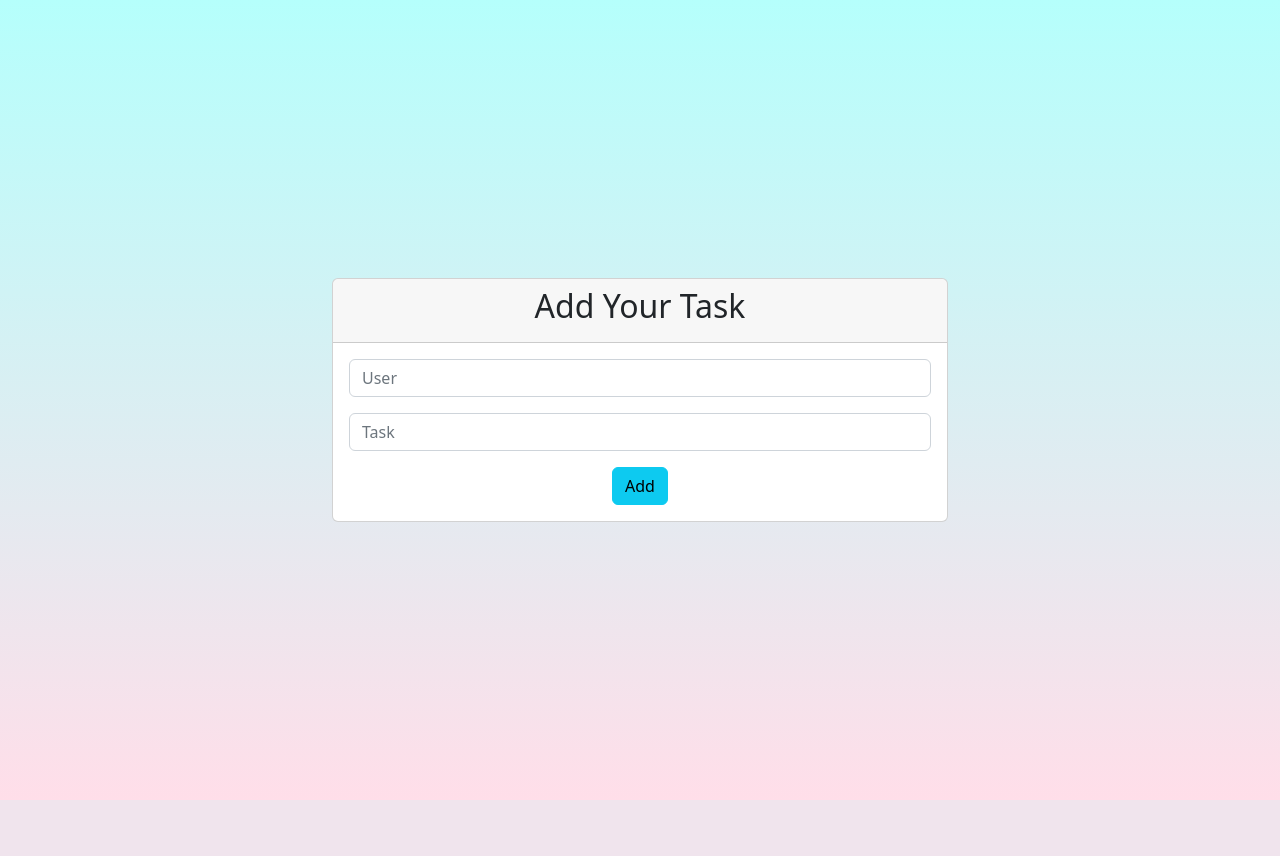
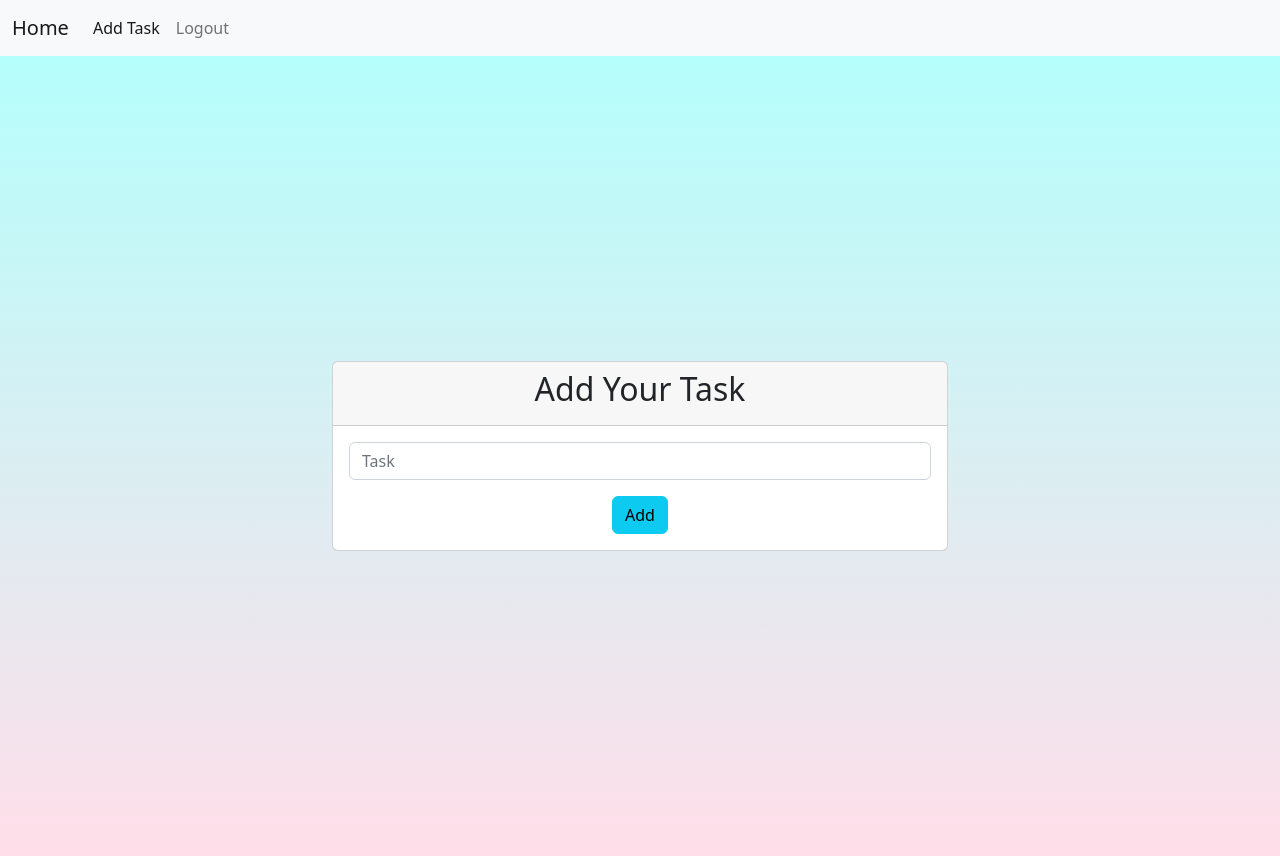
Before and after one commit to ajaybalachandran/task-application, a Django app: page /add_task/ in a window 1280 px wide. Before the commit the page ends 800 px from the top, so only its background shows below. Run offline with Django 3.2, Linux system fonts and the light colour scheme.

Commit message:
authenticate, login, base.html

```diff
--- a/task/models.py
+++ b/task/models.py
@@ -1,11 +1,12 @@
 from django.db import models
+from django.contrib.auth.models import User
 
 # Create your models here.
 
 
 class Task(models.Model):
     task_name = models.CharField(max_length=100)
-    user = models.CharField(max_length=100)
+    user = models.ForeignKey(User, on_delete=models.CASCADE)
     created_date = models.DateTimeField(auto_now_add=True)
     status = models.BooleanField(default=False)
 
--- a/task/templates/add_task.html
+++ b/task/templates/add_task.html
@@ -1,42 +1,17 @@
-<!DOCTYPE html>
-<html lang="en">
-  <head>
-    <meta charset="UTF-8" />
-    <meta http-equiv="X-UA-Compatible" content="IE=edge" />
-    <meta name="viewport" content="width=device-width, initial-scale=1.0" />
-    <title>add task</title>
-
-    <link
-      href="https://cdn.jsdelivr.net/npm/bootstrap@5.2.2/dist/css/bootstrap.min.css"
-      rel="stylesheet"
-      integrity="sha384-Zenh87qX5JnK2Jl0vWa8Ck2rdkQ2Bzep5IDxbcnCeuOxjzrPF/et3URy9Bv1WTRi"
-      crossorigin="anonymous"
-    />
-    <style>
-      .container-fluid {
+{%extends 'base.html'%} {%block body_block%}
+<!-- ========== container fluid start here ========== -->
+<div
+  class="container-fluid d-flex"
+  style="
     background-color: #ffdee9;
     background-image: linear-gradient(0deg, #ffdee9 0%, #b5fffc 100%);
-      }
-      .row {
-        width: 100vw;
-        height: 100vh;
-      }
-      .textbox {
-        margin-bottom: 1rem;
-      }
-      /* textarea {
-        -webkit-box-sizing: border-box;
-        -moz-box-sizing: border-box;
-        box-sizing: border-box;
-        width: 100%;
-      } */
-    </style>
-  </head>
-  <body>
-    <!-- ========== container fluid start here ========== -->
-    <div class="container-fluid d-flex">
+  "
+>
   <!-- ========== row starts ========== -->
-      <div class="row d-flex align-items-center justify-content-center">
+  <div
+    class="row d-flex align-items-center justify-content-center"
+    style="width: 100vw; height: 100vh"
+  >
     <!-- ========== column1 starts here ========== -->
     <div class="col-lg-3 col-md-2 col-sm-1 col-0"></div>
     <!-- ========== column1 ended ========== -->
@@ -51,22 +26,15 @@
         <div class="card-body d-flex flex-column">
           <form action="" method="post">
             {%csrf_token%}
+
             <div>
               <input
                 type="text"
-                    class="form-control textbox"
-                    placeholder="User"
-                    name="username"
-                    required
-                  />
-                </div>
-                <div>
-                  <input
-                    type="text"
-                    class="form-control textbox"
+                class="form-control"
                 placeholder="Task"
                 name="task"
                 required
+                style="margin-bottom: 1rem"
               />
             </div>
             <!-- <div>
@@ -89,5 +57,4 @@
   <!-- ========== row ended ========== -->
 </div>
 <!-- ========== container fluid ended ========== -->
-  </body>
-</html>
+{%endblock%}
--- /dev/null
+++ b/task/templates/base.html
@@ -0,0 +1,56 @@
+<!DOCTYPE html>
+<html lang="en">
+  <head>
+    <meta charset="UTF-8" />
+    <meta http-equiv="X-UA-Compatible" content="IE=edge" />
+    <meta name="viewport" content="width=device-width, initial-scale=1.0" />
+    <title>Document</title>
+
+    <link
+      href="https://cdn.jsdelivr.net/npm/bootstrap@5.2.2/dist/css/bootstrap.min.css"
+      rel="stylesheet"
+      integrity="sha384-Zenh87qX5JnK2Jl0vWa8Ck2rdkQ2Bzep5IDxbcnCeuOxjzrPF/et3URy9Bv1WTRi"
+      crossorigin="anonymous"
+    />
+
+    <script
+      src="https://cdn.jsdelivr.net/npm/bootstrap@5.2.2/dist/js/bootstrap.bundle.min.js"
+      integrity="sha384-OERcA2EqjJCMA+/3y+gxIOqMEjwtxJY7qPCqsdltbNJuaOe923+mo//f6V8Qbsw3"
+      crossorigin="anonymous"
+    ></script>
+  </head>
+  <body>
+    <nav class="navbar navbar-expand-lg bg-light">
+      <div class="container-fluid">
+        <a class="navbar-brand" href="{%url 'todo-all'%}">Home</a>
+        <button
+          class="navbar-toggler"
+          type="button"
+          data-bs-toggle="collapse"
+          data-bs-target="#navbarSupportedContent"
+          aria-controls="navbarSupportedContent"
+          aria-expanded="false"
+          aria-label="Toggle navigation"
+        >
+          <span class="navbar-toggler-icon"></span>
+        </button>
+        <div class="collapse navbar-collapse" id="navbarSupportedContent">
+          <ul class="navbar-nav me-auto mb-2 mb-lg-0">
+            <li class="nav-item">
+              <a
+                class="nav-link active"
+                aria-current="page"
+                href="{%url 'todo-add'%}"
+                >Add Task</a
+              >
+            </li>
+            <li class="nav-item">
+              <a class="nav-link" href="#">Logout</a>
+            </li>
+          </ul>
+        </div>
+      </div>
+    </nav>
+    {%block body_block%} {%endblock%}
+  </body>
+</html>
--- a/task/views.py
+++ b/task/views.py
@@ -3,6 +3,7 @@ from django.views.generic import View
 from task.models import Task
 from task.forms import RegistrationForm, LoginForm
 from django.contrib.auth.models import User
+from django.contrib.auth import authenticate, login, logout
 # Create your views here.
 
 
@@ -27,10 +28,11 @@ class TaskAddView(View):
 
     def post(self, request, *args, **kwargs):
         # print(request.POST)
-        username = request.POST.get('username')
+        username = request.user
         task = request.POST.get('task')
         Task.objects.create(user=username, task_name=task)
-        return render(request, "add_task.html")
+        # return render(request, "add_task.html")
+        return redirect('todo-all')
 
 
 class TaskListView(View):
@@ -73,3 +75,15 @@ class LoginView(View):
     def get(self, request, *args, **kwargs):
         form = LoginForm()
         return render(request, 'signin.html', {'form': form})
+
+    def post(self, request, *args, **kwargs):
+        form = LoginForm(request.POST)
+        if form.is_valid():
+            uname = form.cleaned_data.get('username')
+            pwd = form.cleaned_data.get('password')
+            usr = authenticate(request, username=uname, password=pwd)
+            if usr:
+                login(request, usr)
+                return redirect('todo-all')
+            else:
+                return render(request, 'signin.html', {'form': form})
```
Also changed, not shown: task/templates/task_details.html (+2 -18 lines), task/templates/task_list.html (+3 -25 lines), db.sqlite3, task/migrations/0001_initial.py. Lines whose indentation alone changed are shown as unchanged.
